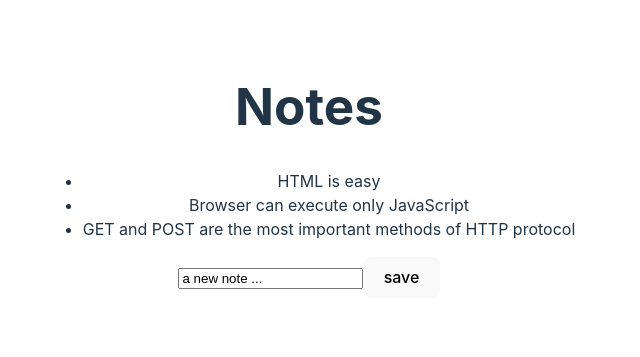
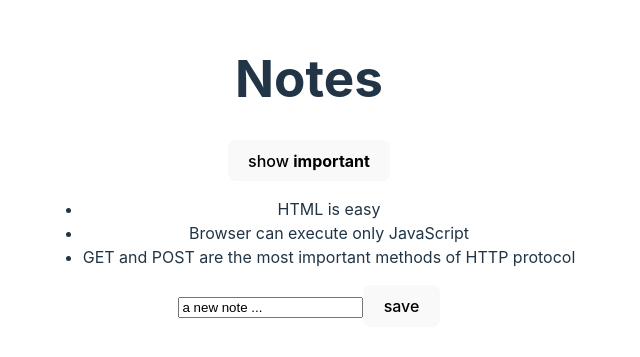
Before and after one commit to c0ldbear/fullstack-fi, a React (Vite) app in the folder part2/follow-along/: page / in a window 1280 px wide. Shown: the part 229-586 px from the top of the page, without its empty margins (331-971 px from the left). Built offline with nearby package versions, Linux system fonts and the light colour scheme.

Commit message:
Add button to show all notes of importance :)

```diff
--- a/part2/follow-along/src/App.jsx
+++ b/part2/follow-along/src/App.jsx
@@ -8,6 +8,9 @@ function App(props) {
   const defaultInputText = "a new note ...";
   const [notes, setNotes] = useState(props.notes);
   const [newNote, setNewNote] = useState(defaultInputText);
+  const [showAll, setShowAll] = useState(true);
+
+  const notesToShow = showAll ? notes : notes.filter((note) => note.important === true);
 
   const addNote = (event) => {
     event.preventDefault();
@@ -31,11 +34,20 @@ function App(props) {
     setNewNote("");
   };
 
+  const handleShowAll = () => {
+    setShowAll(!showAll);
+  };
+
   return (
     <div>
       <h1>Notes</h1>
+      <div>
+        <button onClick={handleShowAll}>
+          show <b>{showAll ? "important" : "all"}</b>
+        </button>
+      </div>
       <ul>
-        {notes.map((note) => (
+        {notesToShow.map((note) => (
           <Note key={note.id} note={note} /> // NOTE (lol) that the 'key' attribute now must be defined for the Note components, and not for the li tags like before.
         ))}
       </ul>
```
